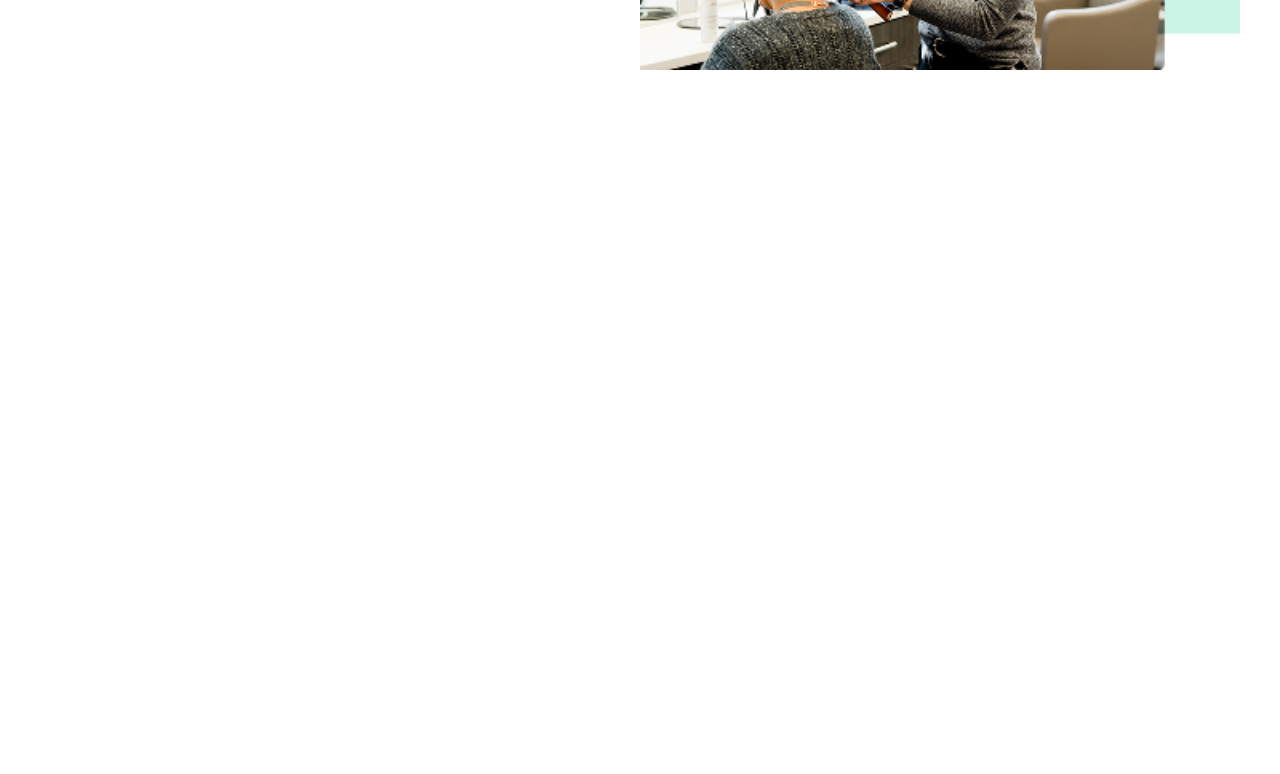
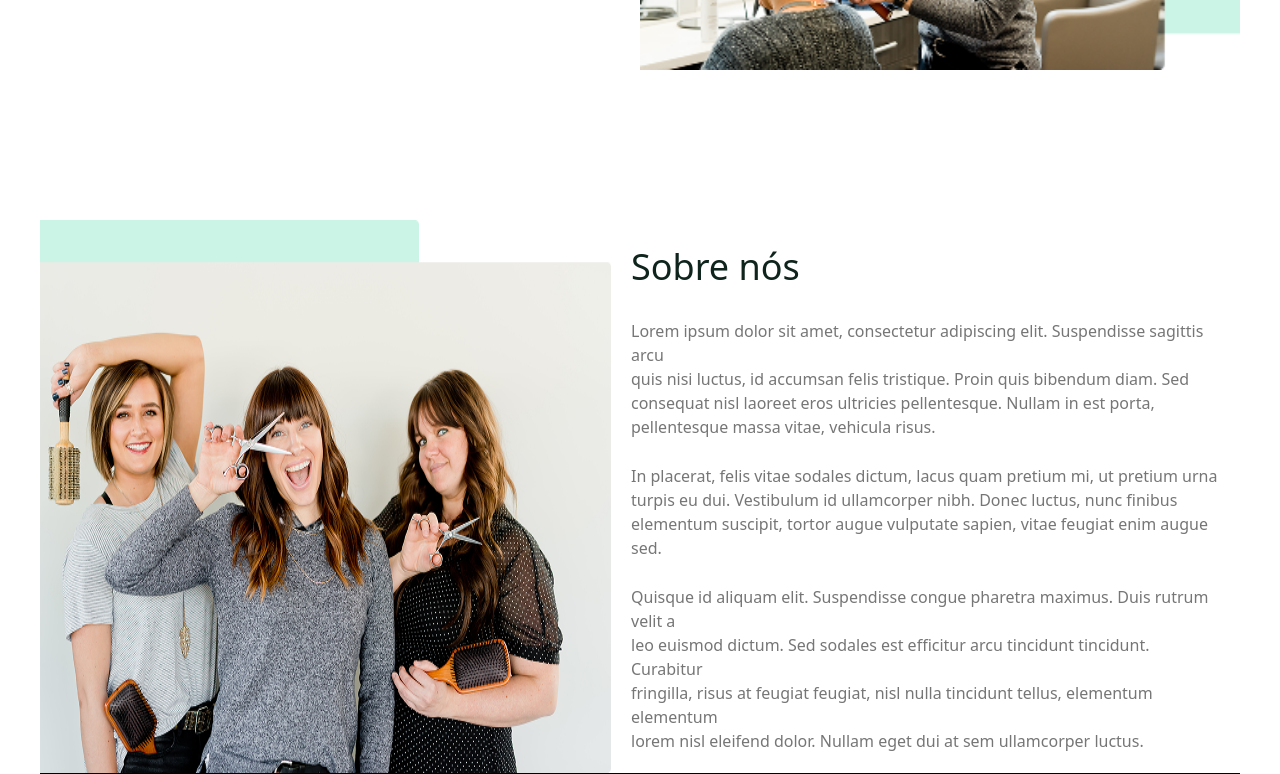
Before and after one commit to dxaylo-ux/week-2-day-5, a website: page index.html in a window 1280 px wide. Shown: the part 500-1274 px from the top of the page. Before the commit the page ends 800 px from the top, so only its background shows below. Drawn offline with Linux system fonts and the light colour scheme.

Commit message:
section2

```diff
--- a/index.html
+++ b/index.html
@@ -35,5 +35,27 @@
         </div>
     </section>
 
+    <section class="max-w-[1200px] m-auto mt-[150px]">
+        <div class="lg:flex lg:justify-between">
+            <img src="img/Img (1).png" alt="">
+            <div class="text-[#767676] flex flex-col gap-y-[25px] p-[20px]">
+                <h1 class="text-[#0F241D] text-[36px]">Sobre nós</h1>
+                <p>Lorem ipsum dolor sit amet, consectetur adipiscing elit. Suspendisse sagittis arcu <br>
+                     quis nisi luctus, id accumsan felis tristique. Proin quis bibendum diam. Sed <br>
+                      consequat nisl laoreet eros ultricies pellentesque. Nullam in est porta, <br>
+                       pellentesque massa vitae, vehicula risus. </p>
+                <p>In placerat, felis vitae sodales dictum, lacus quam pretium mi, ut pretium urna <br>
+                     turpis eu dui. Vestibulum id ullamcorper nibh. Donec luctus, nunc finibus <br>
+                      elementum suscipit, tortor augue vulputate sapien, vitae feugiat enim augue sed. </p>
+                <p>Quisque id aliquam elit. Suspendisse congue pharetra maximus. Duis rutrum velit a <br>
+                     leo euismod dictum. Sed sodales est efficitur arcu tincidunt tincidunt.
+                      Curabitur <br>
+                       fringilla, risus at feugiat feugiat, nisl nulla tincidunt tellus, elementum elementum <br>
+                        lorem nisl eleifend dolor. Nullam eget dui at sem ullamcorper luctus.</p>
+            </div>
+        </div>
+        <hr>
+    </section>
+
 </body>
 </html>
```
Also changed, not shown: img/Img (1).png (added), src/output.css.
